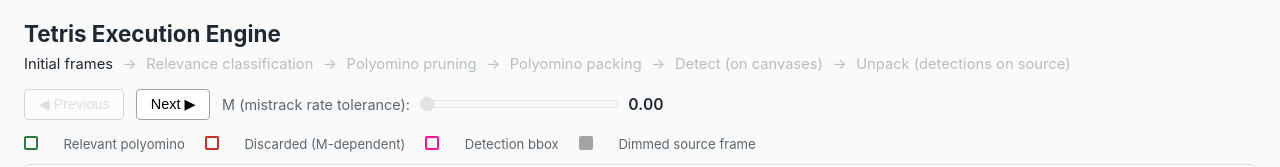
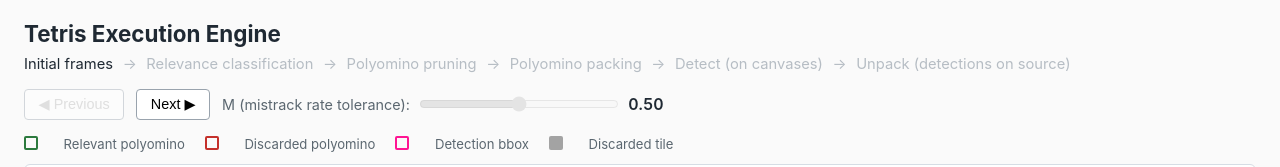
Before and after one commit to tetris-db/demo, a plain HTML site: page index.html in a window 1280 px wide. Shown: the top 167 px of the page. Drawn offline with nearby package versions, Linux system fonts and the light colour scheme.

Commit message:
update demo

```diff
--- a/animation.js
+++ b/animation.js
@@ -29,7 +29,7 @@ const DATA_DIR = 'data';
 
 const state = {
   stage: 1,
-  mValue: 0.0,
+  mValue: 0.5,
   meta: null,
   polyominoes: [],
   pruning: {},       // M-key -> array of [f, i]
@@ -94,7 +94,10 @@ async function init() {
     // Heuristic: assume an evenly-spaced grid; pick step from the first gap.
     const sorted = [...mValues].sort((a, b) => a - b);
     if (sorted.length >= 2) mSliderEl.step = String(+(sorted[1] - sorted[0]).toFixed(4));
-    state.mValue = sorted[0];
+    // Default to the available M value closest to 0.5.
+    const target = 0.5;
+    state.mValue = sorted.reduce((best, v) =>
+      Math.abs(v - target) < Math.abs(best - target) ? v : best, sorted[0]);
     mSliderEl.value = String(state.mValue);
   }
 
--- a/index.html
+++ b/index.html
@@ -17,17 +17,17 @@
     <button id="next-btn" type="button">Next &#9654;</button>
     <label class="slider-wrap" for="m-slider">
       <span class="slider-label">M (mistrack rate tolerance):</span>
-      <input id="m-slider" type="range" min="0" max="1" step="0.1" value="0" disabled />
-      <span class="slider-value" id="m-readout">0.0</span>
+      <input id="m-slider" type="range" min="0" max="1" step="0.1" value="0.5" disabled />
+      <span class="slider-value" id="m-readout">0.5</span>
     </label>
     <span class="canvas-count" id="canvas-count"></span>
   </section>
 
   <section class="legend">
     <span class="swatch swatch-relevant"></span> Relevant polyomino
-    <span class="swatch swatch-discarded"></span> Discarded (M-dependent)
+    <span class="swatch swatch-discarded"></span> Discarded polyomino
     <span class="swatch swatch-detection"></span> Detection bbox
-    <span class="swatch swatch-frame"></span> Dimmed source frame
+    <span class="swatch swatch-frame"></span> Discarded tile
   </section>
 
   <main>
```
